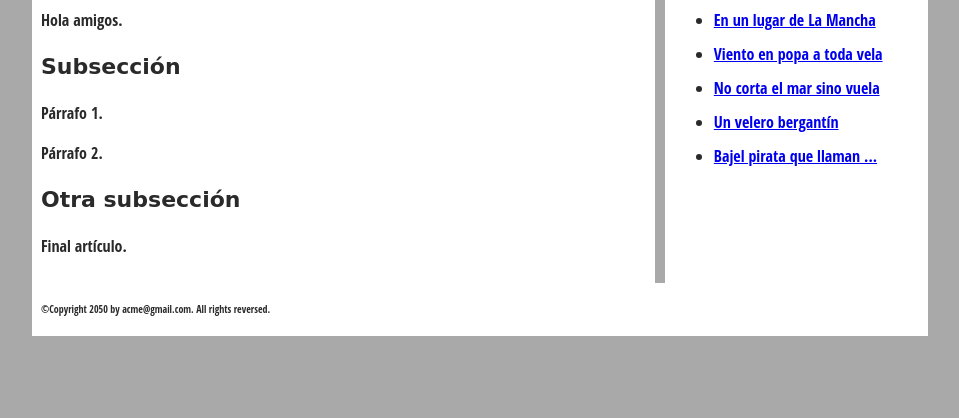
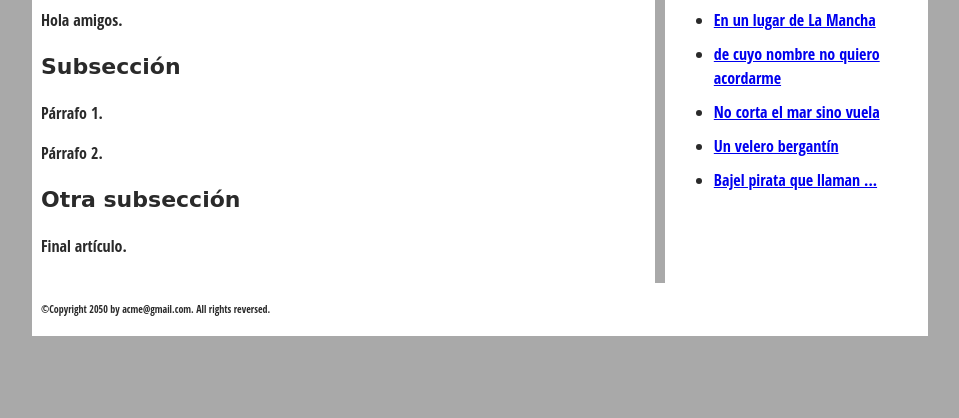
Before and after one commit to domingogallardo2/curso-git-repo1, a plain HTML site: page index.html in a window 1280 px wide. Shown: the part 382-800 px from the top of the page, without its empty margins (160-1119 px from the left). Drawn offline with Linux system fonts and the light colour scheme.

Commit message:
Cambiado relacionados 2

```diff
--- a/index.html
+++ b/index.html
@@ -46,7 +46,7 @@
 
   <ul>
       <li><a href="#">En un lugar de La Mancha</a></li>
-      <li><a href="#">Viento en popa a toda vela</a></li>
+      <li><a href="#">de cuyo nombre no quiero acordarme</a></li>
       <li><a href="#">No corta el mar sino vuela</a></li>
       <li><a href="#">Un velero bergantín</a></li>
       <li><a href="#">Bajel pirata que llaman ...</a></li>
```
